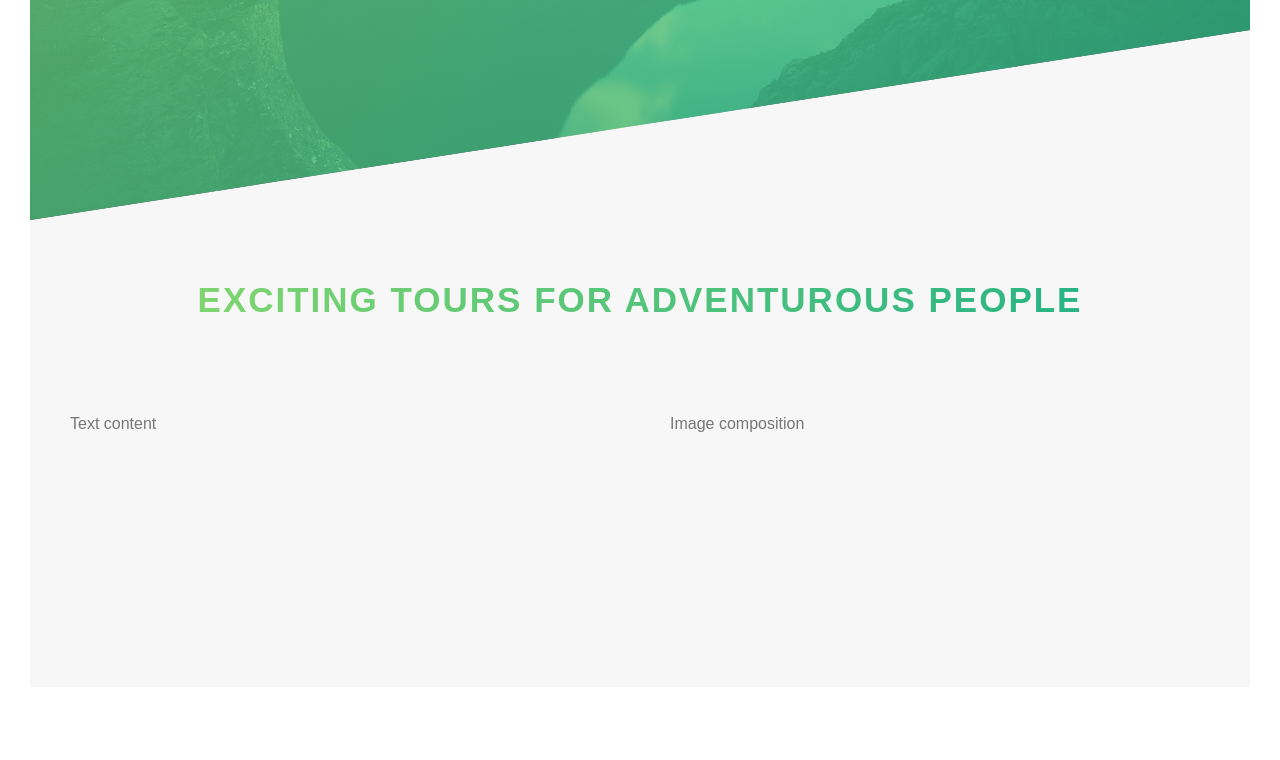
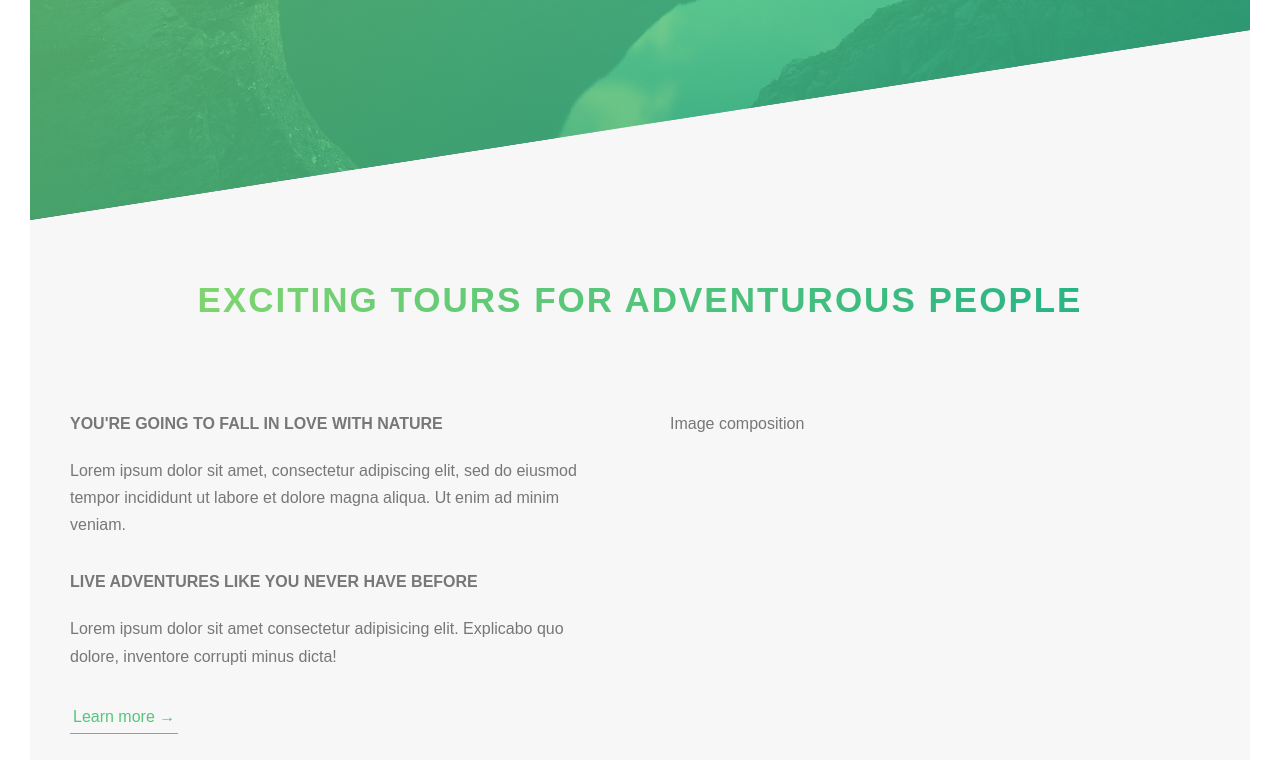
Before and after one commit to AI-LastWish/natours-react-spring, a React (Create React App) app in the folder frontend/: page / in a window 1280 px wide. Shown: the part 570-1330 px from the top of the page. Before the commit the page ends 1287 px from the top, so only its background shows below. Built offline with nearby package versions, Linux system fonts and the light colour scheme; the HTML template or start-up script is replaced by a standard one.

Commit message:
36. Building the About Section - Part 2

```diff
--- a/frontend/src/components/sections/section-about.js
+++ b/frontend/src/components/sections/section-about.js
@@ -4,17 +4,27 @@
 const sectionAbout = props => {
     return (
         <section className="section-about">
-            <div className="u-center-text u-margin-bottom-lg">
+            <div className="u-center-text u-margin-bottom-big">
                 <h2 className="heading-secondary">
                     Exciting tours for adventurous people
                 </h2>
             </div>
 
-            <div class="row">
-                <div class="col-1-of-2">
-                    Text content
+            <div className="row">
+                <div className="col-1-of-2">
+                    <h3 className="heading-tertiary u-margin-bottom-small">You're going to fall in love with nature</h3>
+                    <p className="paragraph">
+                        Lorem ipsum dolor sit amet, consectetur adipiscing elit, sed do eiusmod tempor incididunt ut labore et dolore magna aliqua. Ut enim ad minim veniam.
+                    </p>
+
+                    <h3 className="heading-tertiary u-margin-bottom-small">Live adventures like you never have before</h3>
+                    <p className="paragraph">
+                        Lorem ipsum dolor sit amet consectetur adipisicing elit. Explicabo quo dolore, inventore corrupti minus dicta!
+                    </p>
+
+                    <a href="#" className="btn-text">Learn more &rarr;</a>
                 </div>
-                <div class="col-1-of-2">
+                <div className="col-1-of-2">
                     Image composition
                 </div>
             </div>
--- a/frontend/src/scss/abstracts/_variables.scss
+++ b/frontend/src/scss/abstracts/_variables.scss
@@ -10,6 +10,9 @@
 $color-white: #fff;
 $color-black: #000;
 
+// FONT
+$default-font-size: 1.6rem;
+
 // GRID
 $grid-width: 114rem;
 $gutter-vertical: 8rem;
--- a/frontend/src/scss/base/_base.scss
+++ b/frontend/src/scss/base/_base.scss
@@ -15,7 +15,7 @@
 body {
     font-family: "Latio", sans-serif;
     font-weight: 400;
-    font-size: 1.6rem;
+    font-size: $default-font-size;
     line-height: 1.7;
     color: $color-grey-dark;
     padding: 3rem;
--- a/frontend/src/scss/base/_typography.scss
+++ b/frontend/src/scss/base/_typography.scss
@@ -47,3 +47,16 @@
         text-shadow: 0.5rem 1rem 2rem rgba($color: $color-black, $alpha: 0.2);
     }
 }
+
+.heading-tertiary {
+    font-size: $default-font-size;
+    font-weight: 700;
+    text-transform: uppercase;
+}
+
+.paragraph {
+    font-size: $default-font-size;
+    &:not(:last-child) {
+        margin-bottom: 3rem;
+    }
+}
--- a/frontend/src/scss/base/utilities.scss
+++ b/frontend/src/scss/base/utilities.scss
@@ -1,6 +1,13 @@
 .u-center-text {
     text-align: center;
 }
-.u-margin-bottom-lg {
+.u-margin-bottom-big {
     margin-bottom: 8rem;
 }
+.u-margin-bottom-medium {
+    margin-bottom: 4rem;
+}
+
+.u-margin-bottom-small {
+    margin-bottom: 2rem;
+}
--- a/frontend/src/scss/components/_buttons.scss
+++ b/frontend/src/scss/components/_buttons.scss
@@ -10,7 +10,7 @@
         /* equal to transition: transform .2s */
         transition: all 0.2s;
         position: relative;
-        /* font-size: 1.6rem; */
+        font-size: $default-font-size;
     }
 
     &:hover {
@@ -56,3 +56,28 @@
         animation: moveInBottom 0.5s ease-out 0.75s backwards;
     }
 }
+
+.btn-text {
+    &:link,
+    &:visited {
+        font-size: $default-font-size;
+        color: $color-primary;
+        display: inline-block;
+        text-decoration: none;
+        border-bottom: 0.1rem solid $color-primary;
+        padding: 0.3rem;
+        transition: all 0.2s;
+    }
+
+    &:hover {
+        background-color: $color-primary;
+        color: $color-white;
+        box-shadow: 0 1rem 2rem rgba($color-black, 0.15);
+        transform: translateY(-0.2rem);
+    }
+
+    &:active {
+        box-shadow: 0 0.5rem 1rem rgba($color-black, 0.15);
+        transform: translateY(0);
+    }
+}
```
